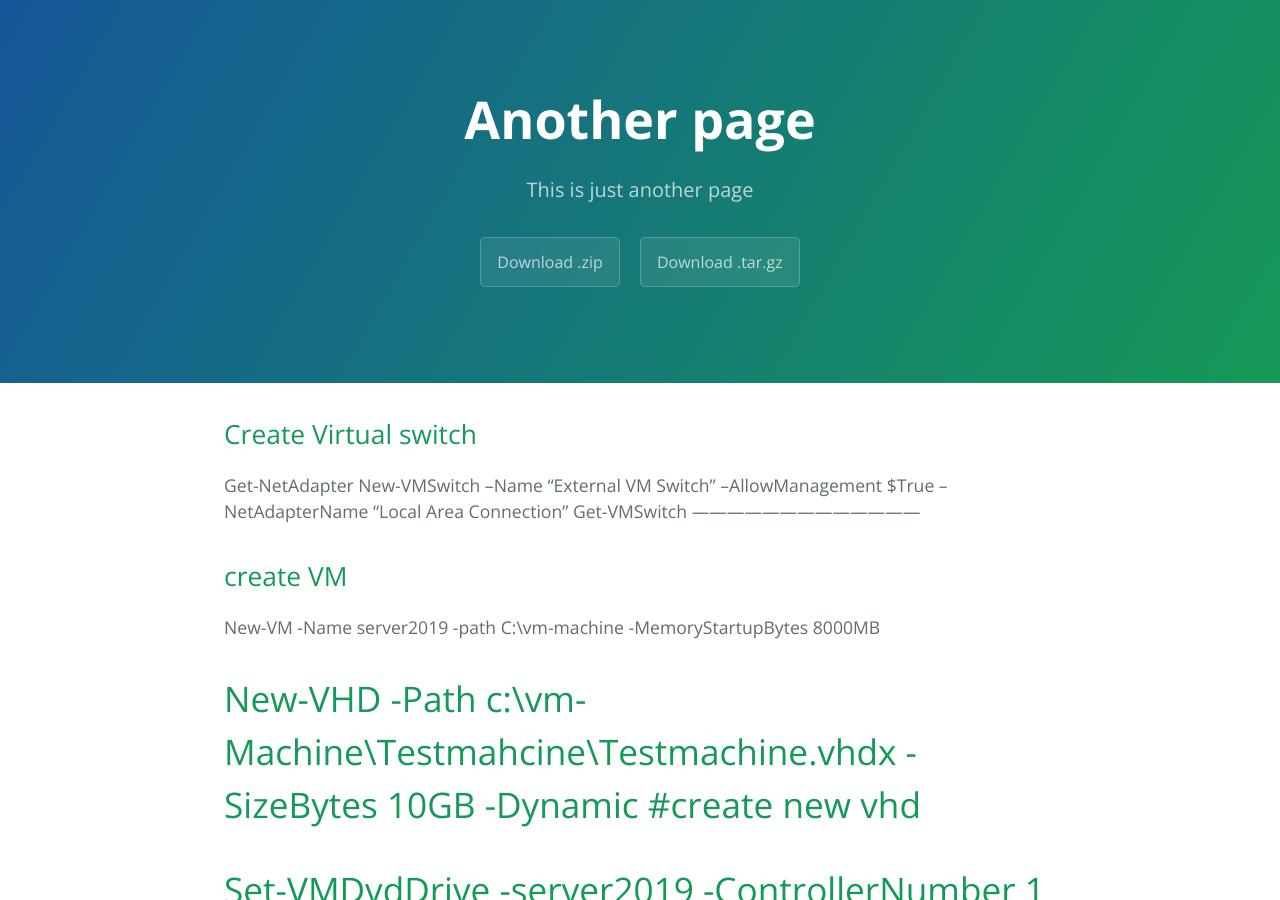
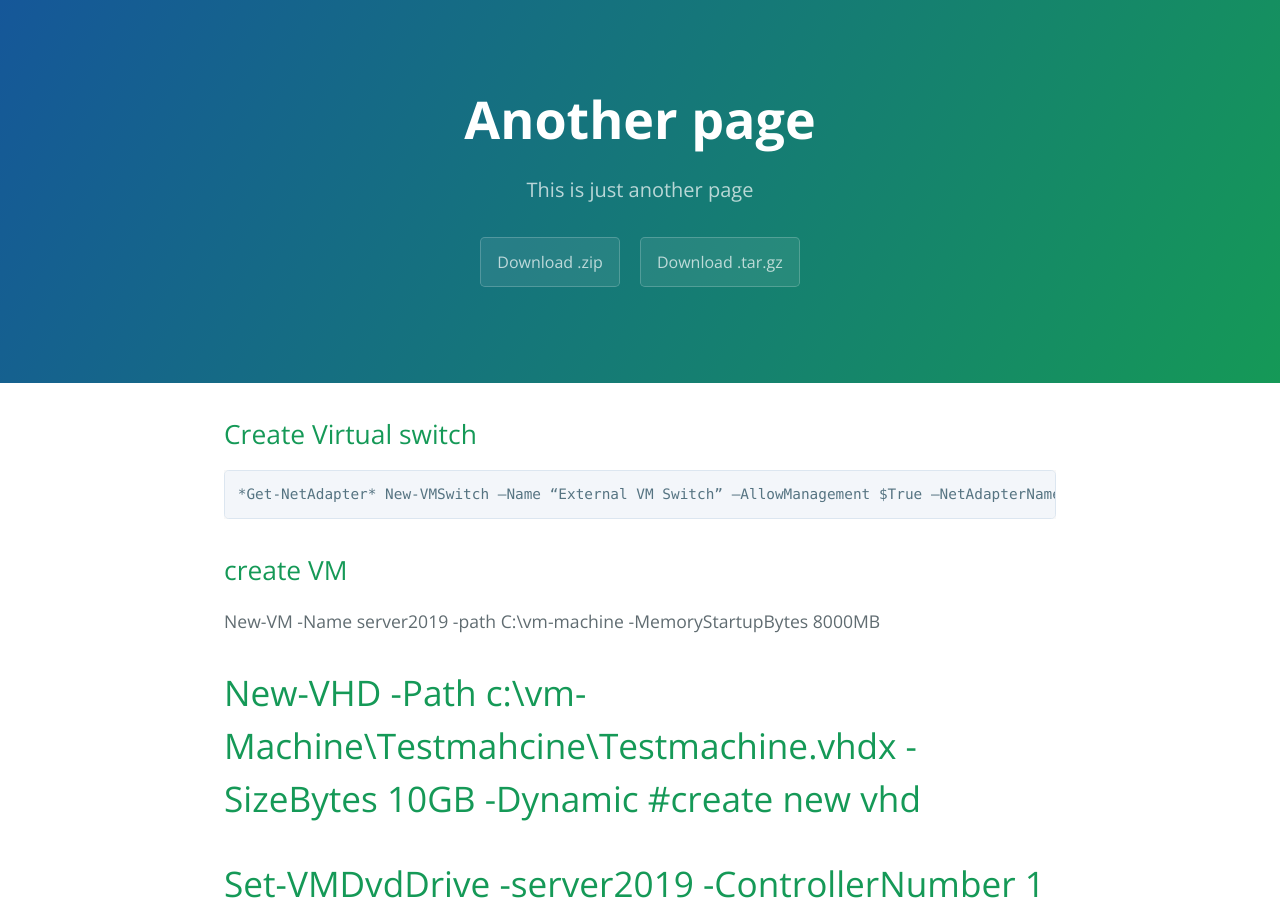
Before and after one commit to Spiralman1/spiralman1.github.io, a Jekyll site: the page built from another-page.md, in a window 1280 px wide and 900 px high. Built offline with Jekyll 4.4.1, drawn with Linux system fonts in a browser that asks for light colours.

```diff
--- a/another-page.md
+++ b/another-page.md
@@ -7,7 +7,7 @@ description: This is just another page
 ## Create Virtual switch
 
 
-Get-NetAdapter
+	*Get-NetAdapter*
 New-VMSwitch –Name “External VM Switch” –AllowManagement $True –NetAdapterName “Local Area Connection”
 Get-VMSwitch
 ---------------------------------------
```
